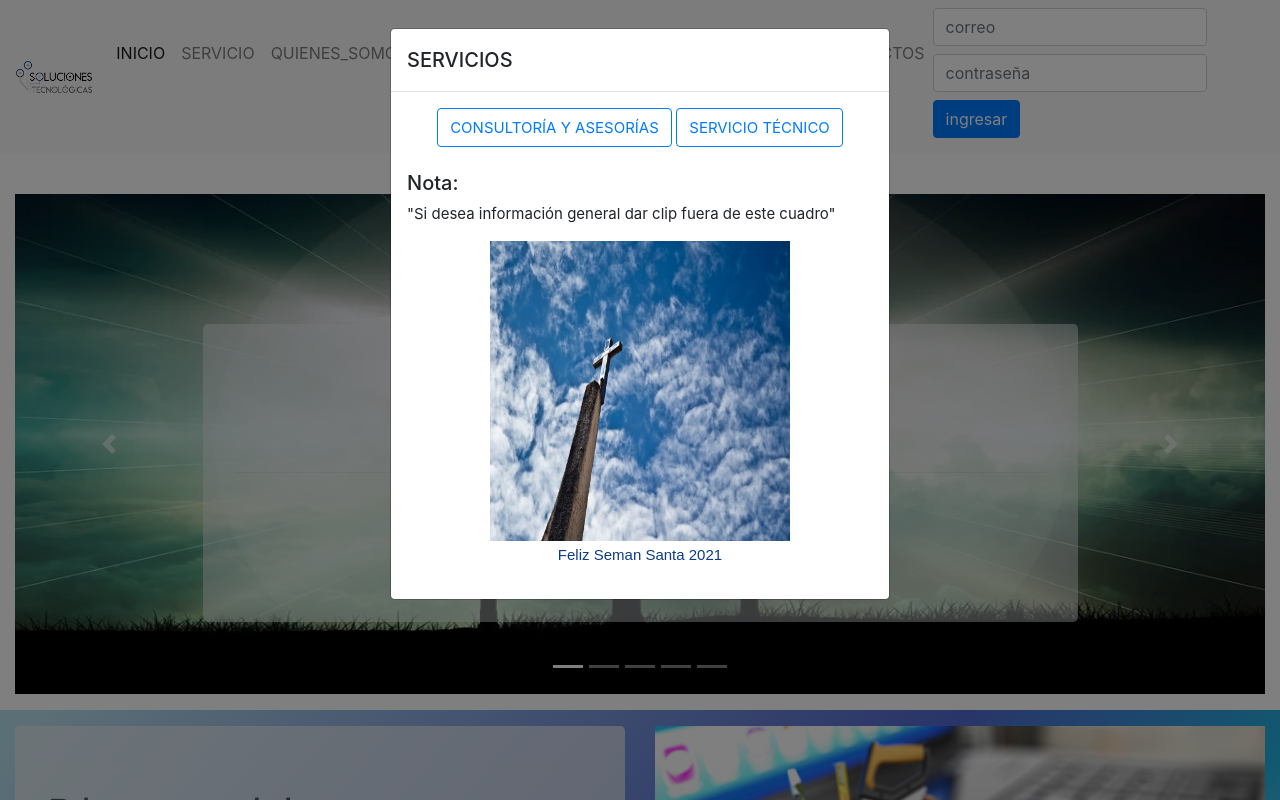
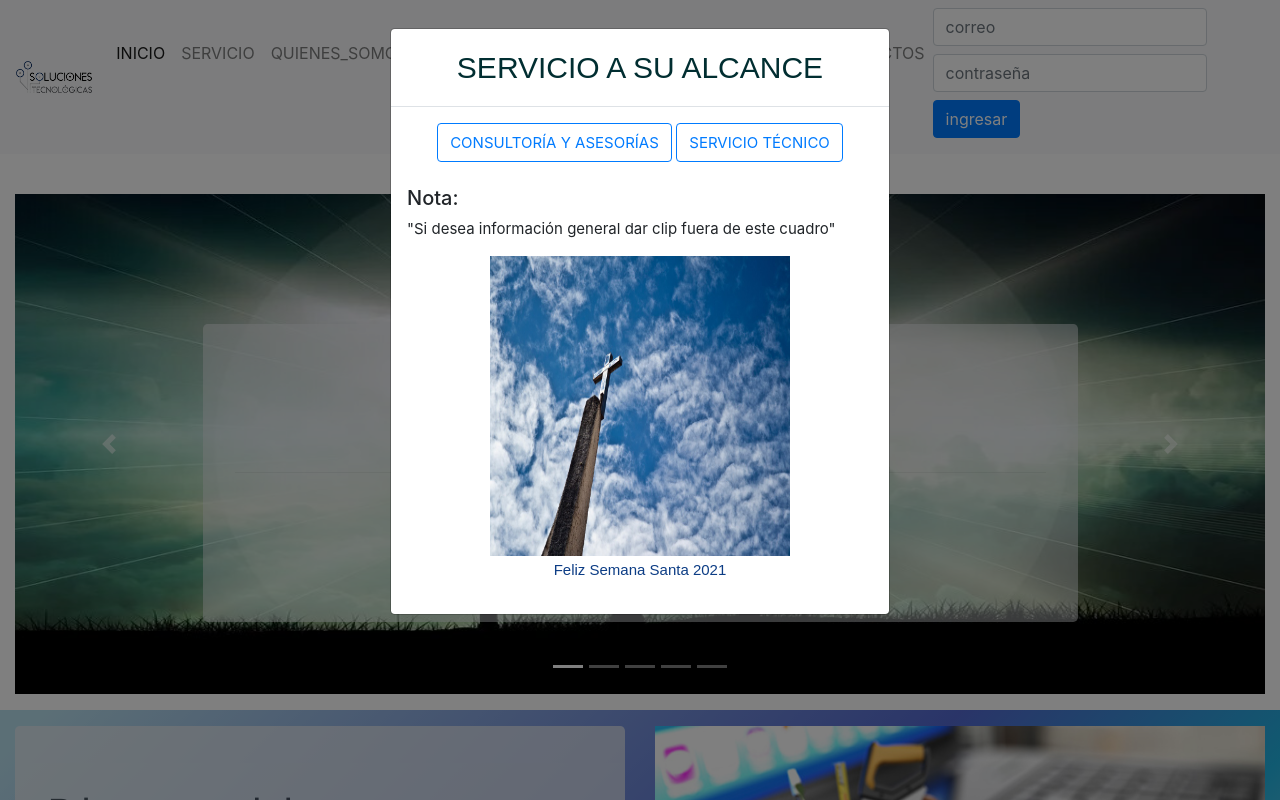
Before and after one commit to solucioneshc/web_solucioneshc, a PHP site: page / in a window 1280 px wide. Run offline with PHP 8.4, Linux system fonts and the light colour scheme; data comes from the database, SQL or seed files in the repository; some libraries are stand-ins or nearby versions.

Commit message:
correccion modal inicio

```diff
--- a/estylo/forma.css
+++ b/estylo/forma.css
@@ -25,9 +25,7 @@
 
 }
 
-#cajatex{
-    text-align: center;
-}
+
 
 
 
@@ -116,6 +114,20 @@ text-decoration: overline;
 }
 
 /************************************************************* MODAL- INICIO *************************************/
+
+#cajatex h5{
+    font-size: 30px;
+    font-family: Arial, Helvetica, sans-serif;
+    color: rgb(1, 46, 49);
+    text-transform: uppercase;
+
+
+}
+
+#cajatex{
+    display: flex;
+    justify-content: center;
+}
 
 .modalinicio a{
     font-size: 15px;
--- a/index.php
+++ b/index.php
@@ -84,10 +84,10 @@ include 'plantilla/cabecera.php'
 
 </div>
 
-<!-- FIN SECCIÓN DE BANNER -->
+<!------------------------------------------------ FIN SECCIÓN DE BANNER --------------------------------->
 
 
-<!-- SECCIÓN DE BIENVENIDOS -->
+<!--------------------------------------------- SECCIÓN DE BIENVENIDOS -------------------------------->
 
 <div class="row mt-3" id="fondo1">
     <div class="col-md-6 col-sm-12 col-xs-12">
@@ -146,11 +146,11 @@ include 'plantilla/cabecera.php'
     </div>
 </div>
 
-<!-- FIN DE SECCION BIENVENIDOS -->
+<!-------------------------------------------- FIN DE SECCION BIENVENIDOS ----------------------------->
 
 
 
-<!-- INICIO DESCRIPCION DE SERVICIO -->
+<!-------------------------------------------- INICIO DESCRIPCION DE SERVICIO ------------------------->
 <div class="row mt-3">
     <div class="col-md-12 col-sm-12 col-xs-12">
         <div class="card-group contenidocard">
@@ -233,7 +233,7 @@ include 'plantilla/cabecera.php'
 
     </div>
 </div>
-<!-- FIN DE SECCION SERVICIO -->
+<!----------------------------------------------------------------- FIN DE SECCION SERVICIO ------------------>
 
 <!-- INICIO MODAL INICIO -->
 <div class="modal fade modalinicio" id="exampleModal" tabindex="-1" aria-labelledby="exampleModalLabel"
@@ -241,7 +241,7 @@ include 'plantilla/cabecera.php'
     <div class="modal-dialog ">
         <div class="modal-content  ">
             <div class="modal-header " id="cajatex">
-                <h5 class="modal-title" id="exampleModalLabel">SERVICIOS</h5>
+                <h5 class="modal-title" id="exampleModalLabel">SERVICIO A SU ALCANCE</h5>
 
             </div>
             <div class="modal-body  ">
@@ -261,7 +261,7 @@ include 'plantilla/cabecera.php'
                     </div>
                     <div class="col-12 publicidad">
                         <img src="imagenes/publicidad_inicio/semana_santa.jpg" alt="">
-                        <p>Feliz Seman Santa 2021</p>
+                        <p>Feliz Semana Santa 2021</p>
 
                     </div>
 
@@ -277,17 +277,17 @@ include 'plantilla/cabecera.php'
 </div>
 
 
-<!-- FIN MODAL INICIO -->
+<!------------------------------------------- FIN MODAL INICIO ------------------------------------>
 
-<!-- SECCION DE SCRIP -->
+<!--------------------------------------- SECCION DE SCRIP -------------------------------->
 <script>
 $(document).ready(function() {
     $('#exampleModal').modal('toggle')
 });
 </script>
-<!-- FIN SECCION DE SCRIP -->
+<!------------------------------------ FIN SECCION DE SCRIP ------------------------------------>
 
-<!-- PIE DE PAGINA  -->
+<!-- -------------------------------------PIE DE PAGINA ----------------------------------------- -->
 <?php
 include 'plantilla/pie.php'
 ?>
```
